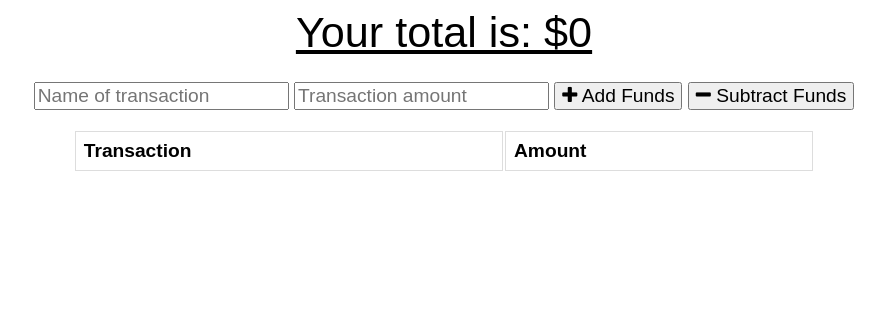
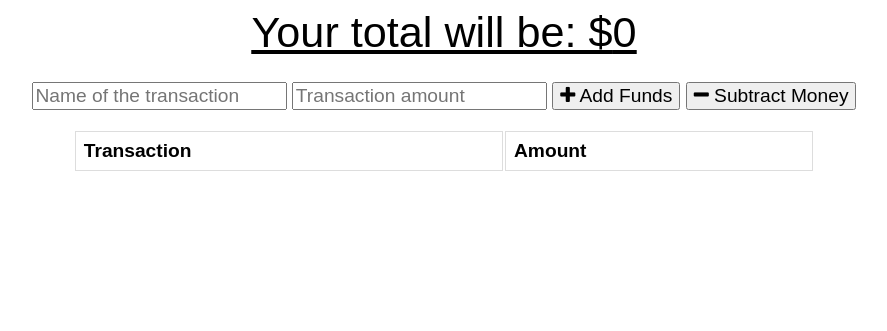
Before and after one commit to brandonespencer/PWA-Budget-Tracker, a website: page public/index.html in a window 1280 px wide. Shown: the whole page, without its empty margins (196-1083 px from the left). Drawn offline with nearby package versions, Linux system fonts and the light colour scheme; no server answers.

Commit message:
Update index.html

```diff
--- a/public/index.html
+++ b/public/index.html
@@ -14,16 +14,16 @@
 
     <link rel="manifest" href="/manifest.json" />
 
-    <title>Budget Tracker</title>
+    <title>Budget my spending</title>
   </head>
   <body>
     <div class="wrapper">
       <div class="total">
-        <div class="total">Your total is: $<span id="total">0</span></div>
+        <div class="total">Your total will be: $<span id="total">0</span></div>
       </div>
 
       <div class="form">
-        <input type="text" id="t-name" placeholder="Name of transaction" />
+        <input type="text" id="t-name" placeholder="Name of the transaction" />
         <input
           type="number"
           min="0"
@@ -33,7 +33,7 @@
         <button id="add-btn">
           <i class="fa fa-plus buttons"></i> Add Funds
         </button>
-        <button id="sub-btn"><i class="fa fa-minus"></i> Subtract Funds</button>
+        <button id="sub-btn"><i class="fa fa-minus"></i> Subtract Money</button>
         <p class="error"></p>
       </div>
 
```
